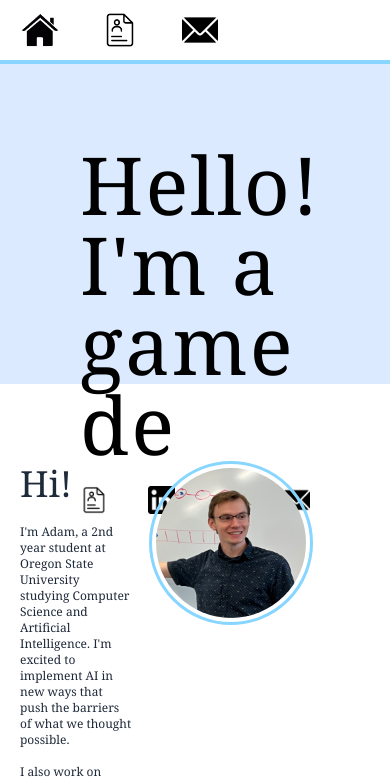
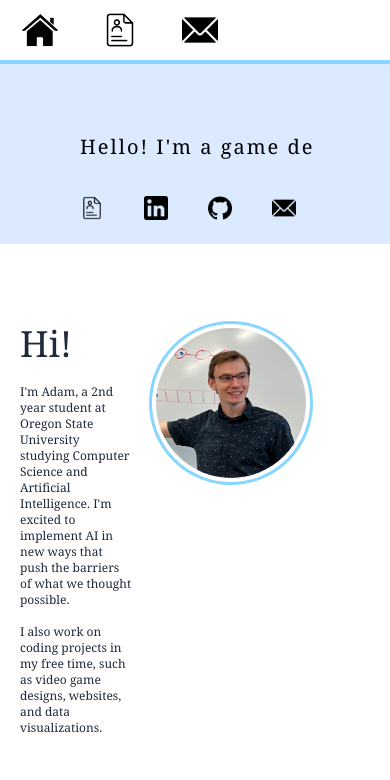
Before and after one commit to abobich675/bobich.us, a Next.js app: page / in a window 390 px wide. Shown: the top 780 px of the page. Built offline with nearby package versions, Linux system fonts and the light colour scheme.

Commit message:
main page banner screen size implementation

```diff
--- a/app/page.tsx
+++ b/app/page.tsx
@@ -7,8 +7,33 @@ export default function Page() {
 
   return(
   <>
-    <div className="h-80 bg-blue-100 text-9xl items-center p-20">
-      <div className='pb-5'>
+    <div className="h-45 sm:h-60 lg:h-80 bg-blue-100 text-9xl items-center p-1 pl-20 lg:p-20">
+      {/* Small */}
+      <div className='sm:hidden pb-0'>
+        <TextTypeDelete
+          constText={"Hello! I'm "}
+          typeText={["a programmer.", "a game developer.", "a student.", "Adam."]}
+          fontSize='20px'
+          cursorHeight='20px'
+          cursorWidth='1'
+          textAlign='left'>
+        </TextTypeDelete>
+      </div>
+
+      {/* Medium */}
+      <div className='hidden sm:block lg:hidden pb-5'>
+        <TextTypeDelete
+          constText={"Hello! I'm "}
+          typeText={["a programmer.", "a game developer.", "a student.", "Adam."]}
+          fontSize='60px'
+          cursorHeight='60px'
+          cursorWidth='3'
+          textAlign='left'>
+        </TextTypeDelete>
+      </div>
+
+      {/* Large */}
+      <div className='hidden lg:block pb-5'>
         <TextTypeDelete
           constText={"Hello! I'm "}
           typeText={["a programmer.", "a game developer.", "a student.", "Adam."]}
@@ -20,16 +45,16 @@ export default function Page() {
       </div>
 
       <div className='flex gap-10'>
-        <Link href="/Resume" className='w-8 h-8 flex items-center justify-center'>
+        <Link href="/Resume" className='w-6 h-6 sm:w-8 sm:h-8 flex items-center justify-center'>
           <Image src="/icons/resume.png" alt='github' width={100} height={100} className='w-full h-full object-contain' />
         </Link>
-        <Link href="https://www.linkedin.com/in/adambobich/" target="_blank" className='w-8 h-8 flex items-center justify-center'>
+        <Link href="https://www.linkedin.com/in/adambobich/" target="_blank" className='w-6 h-6 sm:w-8 sm:h-8 flex items-center justify-center'>
           <Image src="/icons/linkedin.png" alt='github' width={100} height={100} className='w-full h-full object-contain' />
         </Link>
-        <Link href="https://github.com/abobich675" target="_blank" className='w-8 h-8 flex items-center justify-center'>
+        <Link href="https://github.com/abobich675" target="_blank" className='w-6 h-6 sm:w-8 sm:h-8 flex items-center justify-center'>
           <Image src="/icons/github.png" alt='github' width={100} height={100} className='w-full h-full object-contain' />
         </Link>
-        <Link href="mailto:abobich675@gmail.com" className='w-8 h-8 flex items-center justify-center'>
+        <Link href="mailto:abobich675@gmail.com" className='w-6 h-6 sm:w-8 sm:h-8 flex items-center justify-center'>
           <Image src="/icons/email.png" alt='email' width={100} height={100} className='w-full h-full object-contain' />
         </Link>
       </div>
```
